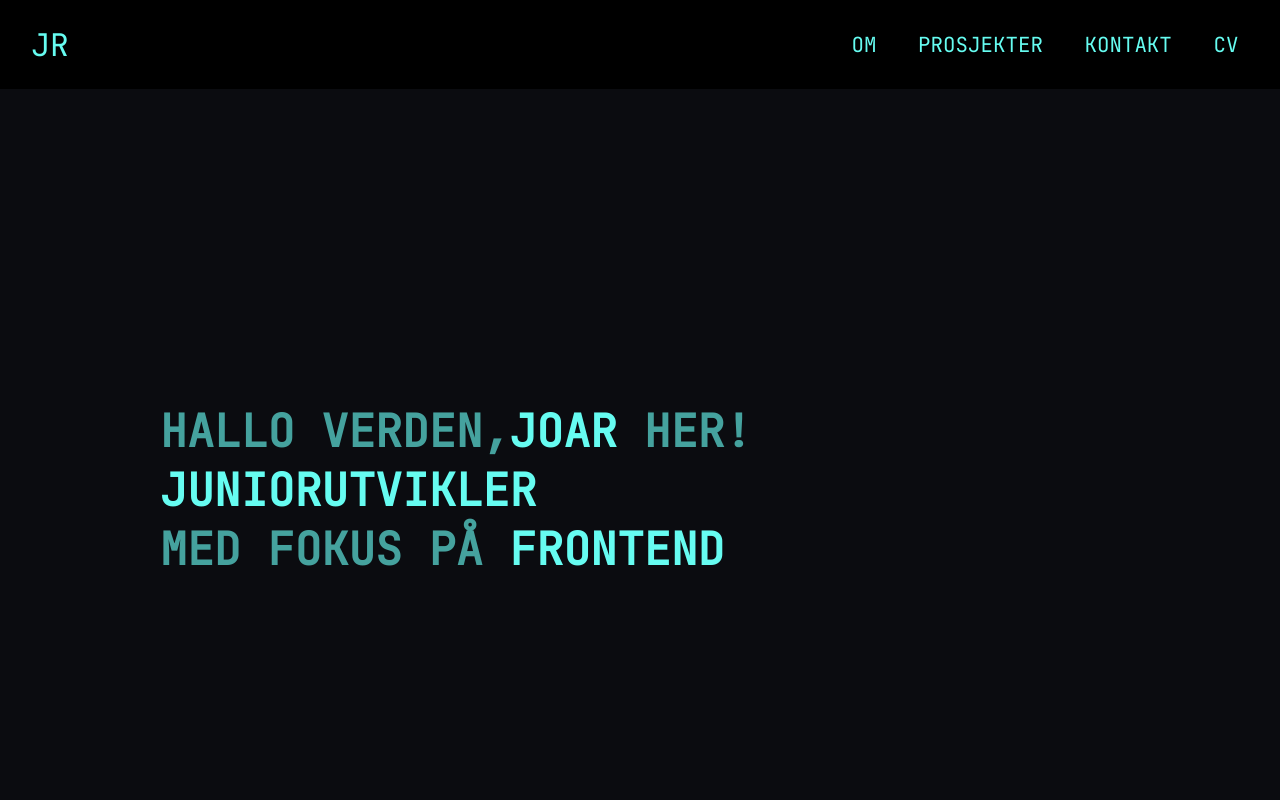
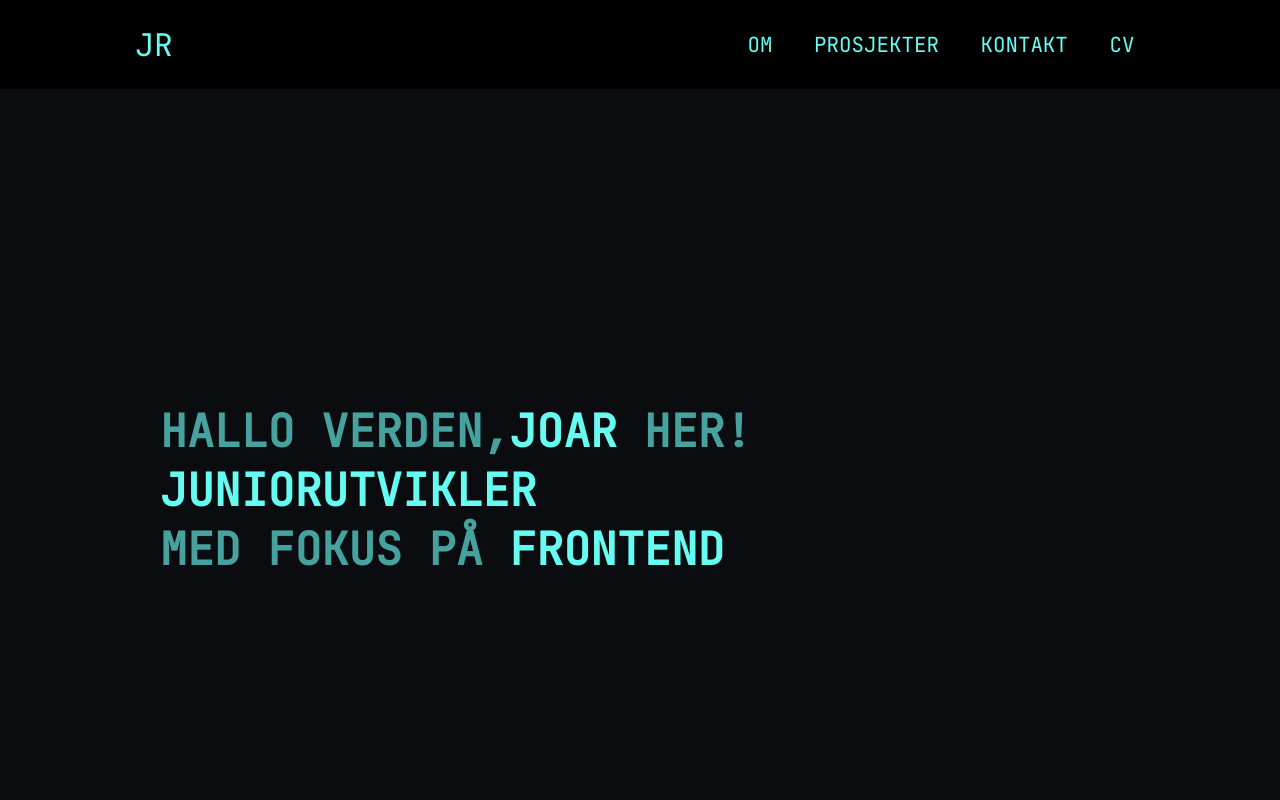
Before and after one commit to joar1/Portfolio, a React (Create React App) app: page / in a window 1280 px wide. Shown: the top 800 px of the page. Built offline with nearby package versions, Linux system fonts and the light colour scheme.

Commit message:
padding navbar

```diff
--- a/src/components/Footer.jsx
+++ b/src/components/Footer.jsx
@@ -12,7 +12,7 @@ export const Footer = () => {
 					<h4 onClick={ScrollTop}>Hjem</h4>
 				</FooterDiv>
 				<FooterSoMe>
-					<h4>SOSIALE MEDIER</h4>
+					{/* <h4>SOSIALE MEDIER</h4> */}
 					<a
 						href='https://www.linkedin.com/in/joar-reinsnes-938577169/'
 						target='_blank'
@@ -35,6 +35,7 @@ export const Footer = () => {
 
 const FooterContainer = styled.div`
 	background: black;
+	padding: 0.5em 5em;
 	color: #66fcf1;
 	@media (max-width: 768px) {
 		max-width: 100%;
--- a/src/components/Navbar.jsx
+++ b/src/components/Navbar.jsx
@@ -41,7 +41,7 @@ const StyledNavbar = styled.nav`
 	display: flex;
 	align-items: center;
 	justify-content: space-between;
-	padding: 0.5em 0;
+	padding: 0.5em 5em;
 	background: black;
 	/* color: rgb(122, 232, 122); */
 	color: #66fcf1;
```
